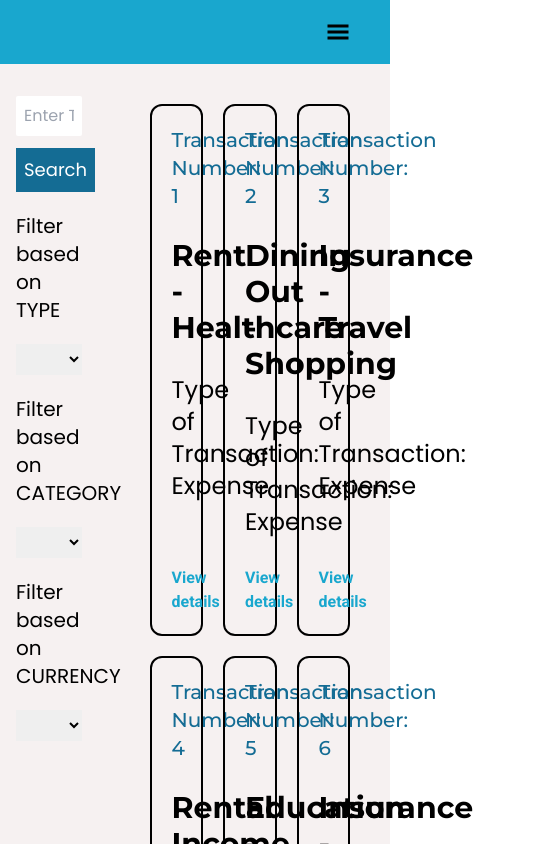
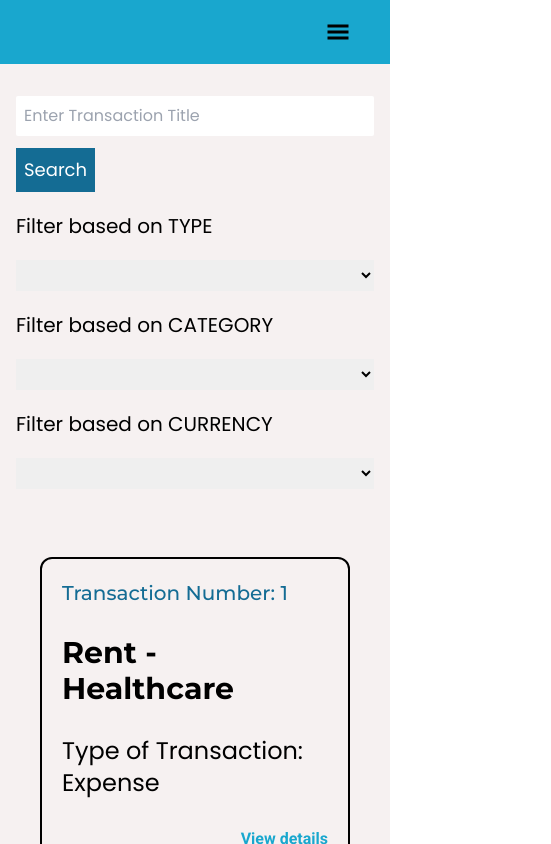
Before and after one commit to Programmer-Kishan/Transaction-Processing-System, a React (Vite) app: page /transaction in a window 390 px wide. Shown: the top 844 px of the page, 551 px wide, since content can reach past the window. Built offline with nearby package versions, Linux system fonts and the light colour scheme.

Commit message:
Made transacion page responsive

```diff
--- a/src/Components/Transactions/AllTransactions.tsx
+++ b/src/Components/Transactions/AllTransactions.tsx
@@ -57,8 +57,11 @@ const AllTransactions = () => {
 
   return (
     <>
-      <div className="flex gap-3 bg-grayish-white w-full">
-        <form className="w-1/4 h-screen mt-4 p-4 flex flex-col gap-5" onSubmit={handleSubmit}>
+      <div className="flex flex-col tablet:flex-row gap-3 bg-grayish-white w-full">
+        <form
+          className="tablet:w-1/4 w-full h-fit tablet:h-screen mt-4 p-4 flex flex-col gap-5"
+          onSubmit={handleSubmit}
+        >
           <div>
             <input
               type="text"
@@ -79,7 +82,7 @@ const AllTransactions = () => {
               <TransactionFilter handlerfn={changeSelectHandler} field="currency" data={currencys as string[]}/>
           </div>
         </form>
-        <div className="w-full p-10 grid grid-cols-3 gap-5">
+        <div className="w-full p-10 grid grid-cols-1 tablet:grid-cols-2 desktop-sm:grid-cols-3 gap-5">
           {values?.map((val, index) => (
             <Transaction key={index} no={val._id as number} type={val.type} category={val.category} title={val.title} />
           ))}
--- a/tailwind.config.js
+++ b/tailwind.config.js
@@ -18,6 +18,7 @@ export default {
         roboto: ["Roboto", "sans-serif"]
       },
       screens: {
+        'desktop-sm': '1247px',
         'tablet': '915px',
         "moblie": "392px",
       }
```
